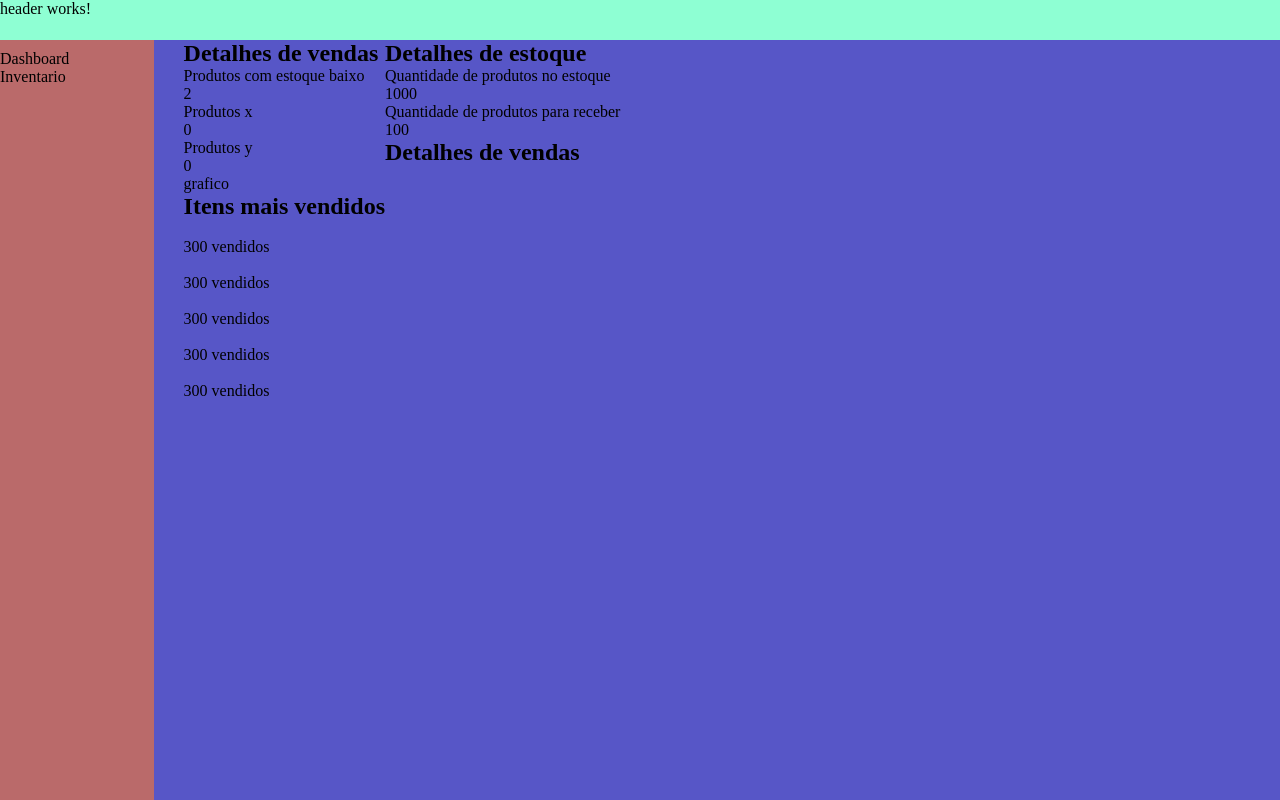
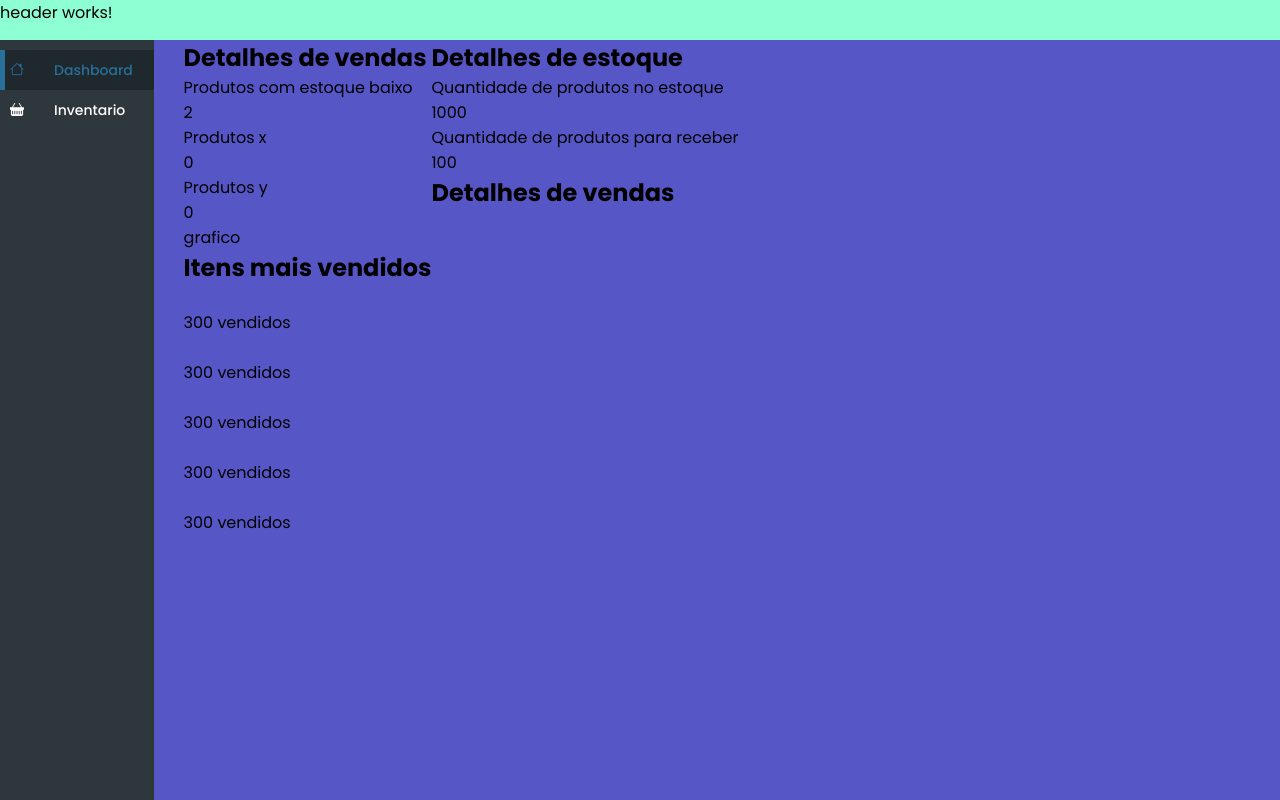
Before and after one commit to alex91168/front-end-inventario, an Angular app: page / in a window 1280 px wide. Built offline with nearby package versions, Linux system fonts and the light colour scheme.

Commit message:
Layout sidebar adicionado

```diff
--- a/src/app/app.component.scss
+++ b/src/app/app.component.scss
@@ -14,7 +14,7 @@
     .sidebar{
         display: flex;
         flex-direction: column;
-        background-color: rgba(255, 0, 0, 0.308);
+        background-color: rgb(45,55,60);
         width: 12%;
         height: 100%;
         padding: 10px 0 10px 0;
--- a/src/app/sidebar/sidebar.component.html
+++ b/src/app/sidebar/sidebar.component.html
@@ -1,8 +1,22 @@
-<div class="nav-sidebar">
-    <div class="buttom-sidebar">
-        <a routerLink="/">Dashboard</a>
-    </div>
-    <div class="buttom-sidebar">
-        <a routerLink="/inventario">Inventario</a>
+<div class="sidebar-container">
+    <div class="nav-sidebar">
+        <div
+        class="buttom-sidebar"
+        routerLink="/"
+        [class.active]="active === '/'"
+        (click)="setActive('/')"
+        >
+            <i class="bi bi-house"></i>
+            <span>Dashboard</span>
+        </div>
+        <div
+        class="buttom-sidebar"
+        routerLink="/inventario"
+        [class.active]="active === '/inventario'"
+        (click) ="setActive('/inventario')"
+        >
+            <i class="bi bi-basket-fill"></i>
+            <span>Inventario</span>
+        </div>
     </div>
 </div>
--- a/src/app/sidebar/sidebar.component.scss
+++ b/src/app/sidebar/sidebar.component.scss
@@ -1,7 +1,46 @@
-.nav-sidebar{
+.sidebar-container{
     display: flex;
     flex-direction: column;
     width: 100%;
-    height: auto;
-    min-height: 150px;
+    height: 100%;
+    .nav-sidebar{
+        display: flex;
+        flex-direction: column;
+        width: 100%;
+        height: auto;
+        min-height: 150px;
+        .buttom-sidebar{
+            display: flex;
+            width: 100%;
+            height: auto;
+            min-height: 40px;
+            align-items: center;
+            padding-left: 10px;
+            position: relative;
+            gap: 30px;
+            color: white;
+            font-weight: 500;
+            font-size: 14px;
+            cursor: pointer;
+        }
+        .buttom-sidebar:hover{
+            background-color: grey;
+        }
+        .buttom-sidebar::before{
+            content: "";
+            display: none;
+            background-color: rgb(40,112,154);
+            width: 5px;
+            left: 0;
+            height: 100%;
+            position: absolute;
+        }
+        .buttom-sidebar.active{
+            background-color: rgb(31,40,45);
+            color: rgb(40,112,154) ;
+        }
+        .buttom-sidebar.active::before {
+            display: block;
+        }
+    }
 }
--- a/src/app/sidebar/sidebar.component.ts
+++ b/src/app/sidebar/sidebar.component.ts
@@ -1,5 +1,5 @@
-import { Component } from '@angular/core';
-import { RouterModule } from '@angular/router';
+import { Component} from '@angular/core';
+import { Router, RouterModule } from '@angular/router';
 
 @Component({
   selector: 'app-sidebar',
@@ -9,5 +9,12 @@ import { RouterModule } from '@angular/router';
   styleUrl: './sidebar.component.scss'
 })
 export class SidebarComponent {
+  active: string = "/";
+  constructor(private router: Router) {}
 
+  setActive(link: string) {
+    this.active = link;
+    this.router.navigate([link]);
+    console.log(this.active);
+  }
 }
--- a/src/styles.scss
+++ b/src/styles.scss
@@ -1,11 +1,14 @@
-/* You can add global styles to this file, and also import other style files */
+@import url("https://cdn.jsdelivr.net/npm/bootstrap-icons@1.11.3/font/bootstrap-icons.min.css");
+@import url('https://fonts.googleapis.com/css2?family=Inter:ital,opsz,wght@0,14..32,100..900;1,14..32,100..900&family=Poppins:ital,wght@0,100;0,200;0,300;0,400;0,500;0,600;0,700;0,800;0,900;1,100;1,200;1,300;1,400;1,500;1,600;1,700;1,800;1,900&display=swap');
 *{
     padding: 0;
     margin: 0;
     box-sizing: border-box;
     overflow-x: none;
 }
-
+body{
+    font-family: "Poppins", sans-serif;
+}
 a {
     text-decoration: none;
     color: black;
```
